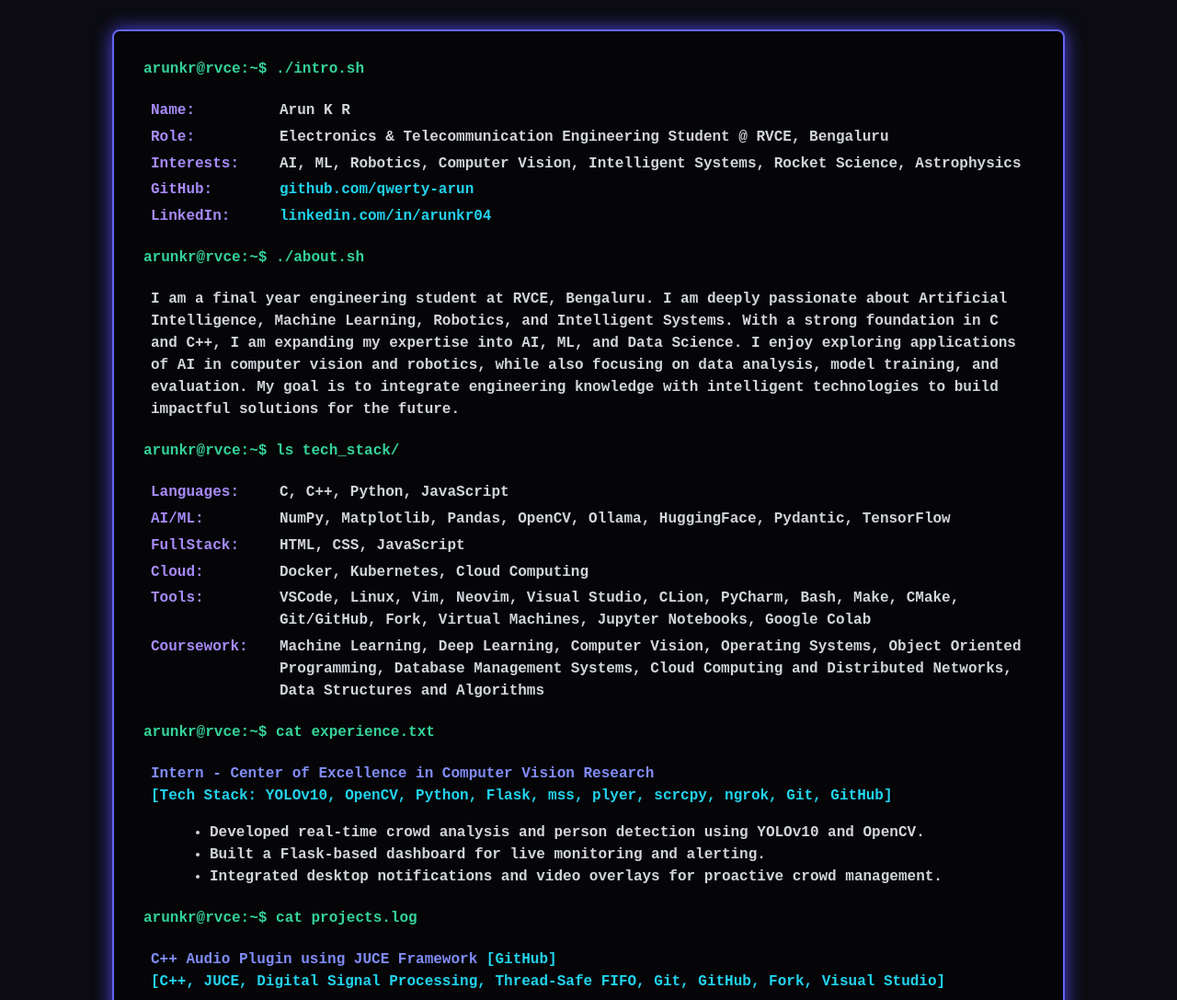
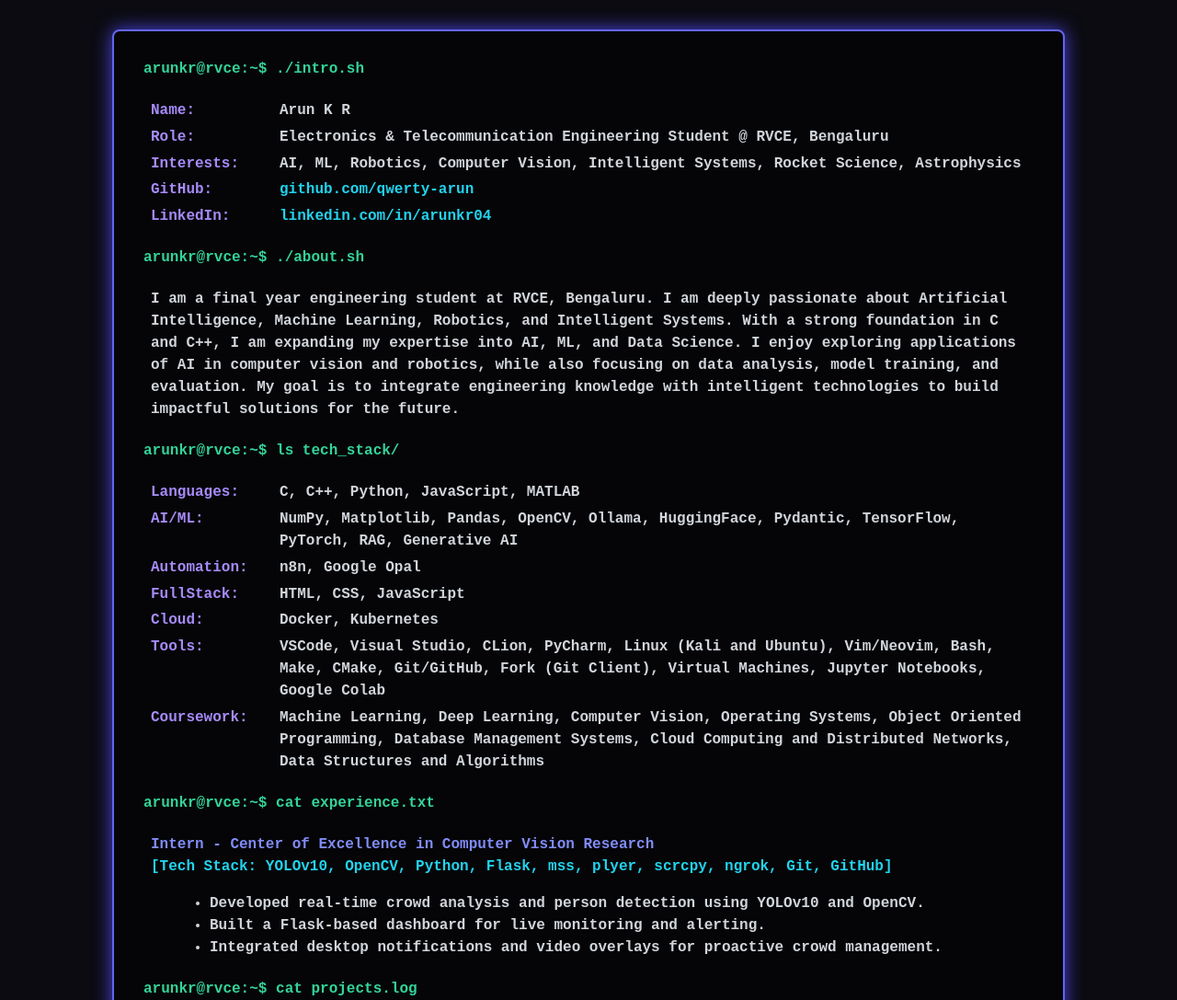
Before and after one commit to qwerty-arun/Portfolio, a website: page index.html in a window 1280 px wide. Shown: the top 1087 px of the page at 92% size. Drawn offline with Linux system fonts and the light colour scheme.

Commit message:
added automation tools

```diff
--- a/index.html
+++ b/index.html
@@ -125,11 +125,12 @@
 
   <div class="command">arunkr@rvce:~$ ls tech_stack/</div>
   <div class="output">
-    <div class="label-value"><div class="label">Languages:</div> C, C++, Python, JavaScript</div>
-    <div class="label-value"><div class="label">AI/ML:</div> NumPy, Matplotlib, Pandas, OpenCV, Ollama, HuggingFace, Pydantic, TensorFlow</div>
+    <div class="label-value"><div class="label">Languages:</div> C, C++, Python, JavaScript, MATLAB</div>
+    <div class="label-value"><div class="label">AI/ML:</div> NumPy, Matplotlib, Pandas, OpenCV, Ollama, HuggingFace, Pydantic, TensorFlow, PyTorch, RAG, Generative AI</div>
+    <div class="label-value"><div class="label">Automation:</div>n8n, Google Opal</div>
     <div class="label-value"><div class="label">FullStack:</div> HTML, CSS, JavaScript</div>
-    <div class="label-value"><div class="label">Cloud:</div> Docker, Kubernetes, Cloud Computing</div>
-    <div class="label-value"><div class="label">Tools:</div> VSCode, Linux, Vim, Neovim, Visual Studio, CLion, PyCharm, Bash, Make, CMake, Git/GitHub, Fork, Virtual Machines, Jupyter Notebooks, Google Colab</div>
+    <div class="label-value"><div class="label">Cloud:</div> Docker, Kubernetes</div>
+    <div class="label-value"><div class="label">Tools:</div> VSCode, Visual Studio, CLion, PyCharm, Linux (Kali and Ubuntu), Vim/Neovim, Bash, Make, CMake, Git/GitHub, Fork (Git Client), Virtual Machines, Jupyter Notebooks, Google Colab</div>
     <div class="label-value"><div class="label">Coursework:</div> Machine Learning, Deep Learning, Computer Vision, Operating Systems, Object Oriented Programming, Database Management Systems, Cloud Computing and Distributed Networks, Data Structures and Algorithms</div>
   </div>
 
```
